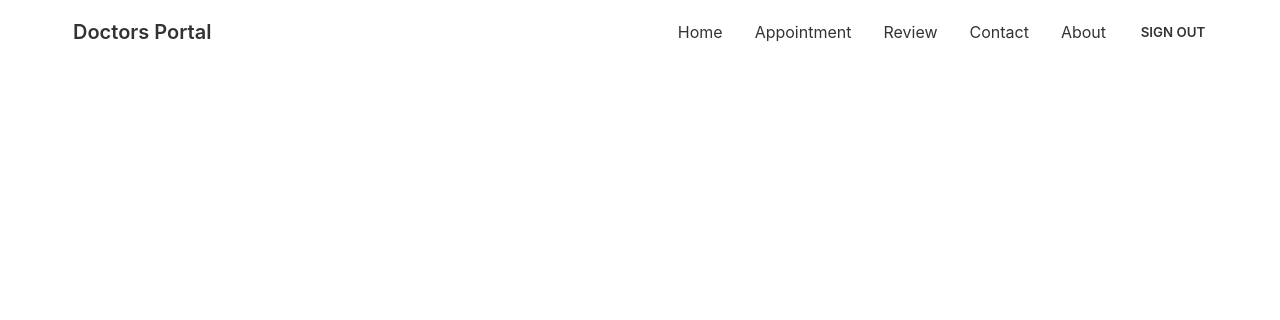
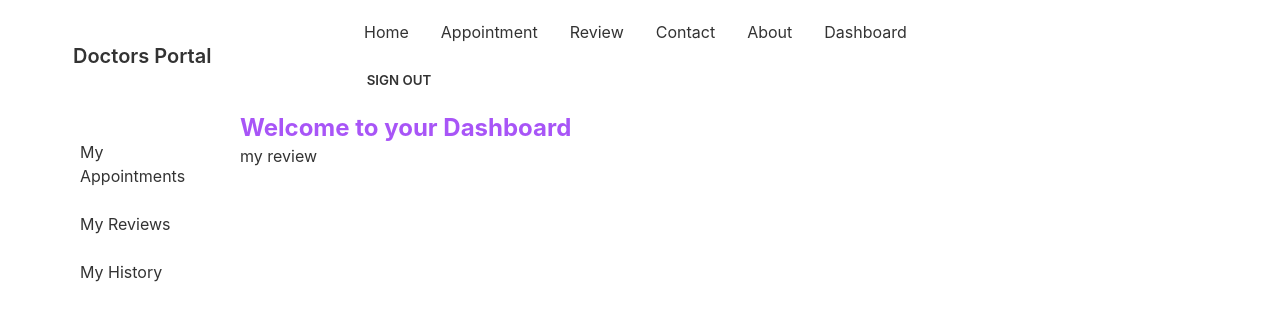
Before and after one commit to shakhawatsalam/m-12-final-project, a React (Create React App) app: page /dashboard/review in a window 1280 px wide. Shown: the top 320 px of the page. Built offline with nearby package versions, Linux system fonts and the light colour scheme; no server answers; sample sign-in values are in the browser's storage.

Commit message:
My Histroy is added

```diff
--- a/src/App.js
+++ b/src/App.js
@@ -11,6 +11,10 @@ import Navbar from './Pages/Shared/Navbar';
 import { ToastContainer } from 'react-toastify';
 
 import 'react-toastify/dist/ReactToastify.css';
+import Dashboard from './Pages/Dashboard/Dashboard';
+import MyAppointments from './Pages/Dashboard/MyAppointments';
+import MyReview from './Pages/Dashboard/MyReview';
+import MyHistory from './Pages/Dashboard/MyHistory';
 
 function App() {
   return (
@@ -28,6 +32,19 @@ function App() {
           </RequireAuth>
 
         }></Route>
+        <Route path='/dashboard' element={
+          <RequireAuth>
+
+            <Dashboard/>
+
+          </RequireAuth>
+
+        }>
+          {/* Nested routs  */}
+          <Route index element={<MyAppointments></MyAppointments>}></Route>
+          <Route path='review' element={<MyReview></MyReview>}></Route>
+          <Route path='history' element={<MyHistory></MyHistory>}></Route>
+        </Route>
         <Route path='/login' element={<Login />}></Route>
         <Route path='/signup' element={<SignUp />}></Route>
       </Routes>
--- /dev/null
+++ b/src/Pages/Dashboard/Dashboard.js
@@ -0,0 +1,27 @@
+import React from 'react';
+import { Link, Outlet } from 'react-router-dom';
+
+const Dashboard = () => {
+    return (
+        <div class="drawer drawer-mobile">
+            <input id="dashboard-sidebar" type="checkbox" class="drawer-toggle" />
+            <div class="drawer-content">
+                <h2 className='text-2xl font-bold text-purple-500'>Welcome to your Dashboard</h2>
+                <Outlet></Outlet>
+
+            </div>
+            <div class="drawer-side">
+                <label for="dashboard-sidebar" class="drawer-overlay"></label>
+                <ul class="menu p-4 overflow-y-auto w-48 bg-base-100 text-base-content">
+                    {/* <!-- Sidebar content here --> */}
+                    <li><Link to='/dashboard'>My Appointments</Link></li>
+                    <li><Link to='/dashboard/review'>My Reviews</Link></li>
+                    <li><Link to='/dashboard/history'>My History</Link></li>
+                </ul>
+
+            </div>
+        </div>
+    );
+};
+
+export default Dashboard;
--- /dev/null
+++ b/src/Pages/Dashboard/MyAppointments.js
@@ -0,0 +1,52 @@
+import React, { useEffect, useState } from 'react';
+import { useAuthState } from 'react-firebase-hooks/auth';
+import auth from '../../firebase.init';
+
+const MyAppointments = () => {
+    const [appointment, setAppointments] = useState([]);
+    const [user] = useAuthState(auth);
+
+
+    useEffect(() => {
+        if (user) {
+            fetch(`http://localhost:5000/booking?patient=${user.email}`)
+                .then(res => res.json())
+                .then(data => setAppointments(data));
+        }
+
+    }, [user])
+
+    return (
+        <div>
+            <h1>my Appointments {appointment.length}</h1>
+            <div class="overflow-x-auto">
+                <table class="table w-full">
+
+                    <thead>
+                        <tr>
+                            <th></th>
+                            <th>Name</th>
+                            <th>Date</th>
+                            <th>Time</th>
+                            <th>Treatment</th>
+                        </tr>
+                    </thead>
+                    <tbody>
+                        {
+                            appointment.map((a, index) => <tr>
+                                <th>{index + 1}</th>
+                                <td>{a.patientName}</td>
+                                <td>{a.date}</td>
+                                <td>{a.slot}</td>
+                                <td>{a.treatment}</td>
+                            </tr>)
+                        }
+
+                    </tbody>
+                </table>
+            </div>
+        </div>
+    );
+};
+
+export default MyAppointments;
--- /dev/null
+++ b/src/Pages/Dashboard/MyHistory.js
@@ -0,0 +1,11 @@
+import React from 'react';
+
+const MyHistory = () => {
+    return (
+        <div>
+            <h1>my MyHistory</h1>
+        </div>
+    );
+};
+
+export default MyHistory;
--- /dev/null
+++ b/src/Pages/Dashboard/MyReview.js
@@ -0,0 +1,11 @@
+import React from 'react';
+
+const MyReview = () => {
+    return (
+        <div>
+            <h1>my review</h1>
+        </div>
+    );
+};
+
+export default MyReview;
--- a/src/Pages/Shared/Navbar.js
+++ b/src/Pages/Shared/Navbar.js
@@ -21,7 +21,10 @@ const Navbar = () => {
         <li><Link to="/review">Review</Link></li>
         <li><Link to="/contact">Contact</Link></li>
         <li><Link to="/about">About</Link></li>
-        <li>{user ? <button onClick={logout} className='btn btn-ghost'>Sign Out</button> :<Link to="/login">Login</Link>}</li>
+        {
+            user && <li><Link to="/dashboard">Dashboard</Link></li>
+        }
+        <li>{user ? <button onClick={logout} className='btn btn-ghost'>Sign Out</button> : <Link to="/login">Login</Link>}</li>
     </>
     return (
         <div className="navbar bg-base-100">
@@ -38,8 +41,13 @@ const Navbar = () => {
             </div>
             <div className="navbar-end hidden lg:flex">
                 <ul className="menu menu-horizontal p-0">
-                {menuItems}
+                    {menuItems}
                 </ul>
+            </div>
+            <div className="navbar-end">
+            <label tabIndex="1" for="dashboard-sidebar" className="btn btn-ghost lg:hidden">
+                        <svg xmlns="http://www.w3.org/2000/svg" className="h-5 w-5" fill="none" viewBox="0 0 24 24" stroke="currentColor"><path strokeLinecap="round" strokeLinejoin="round" strokeWidth="2" d="M4 6h16M4 12h8m-8 6h16" /></svg>
+                    </label>
             </div>
         </div>
     );
```
